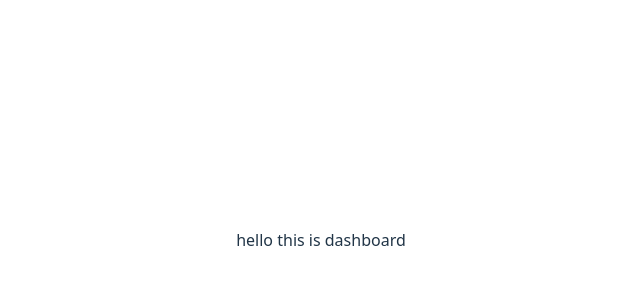
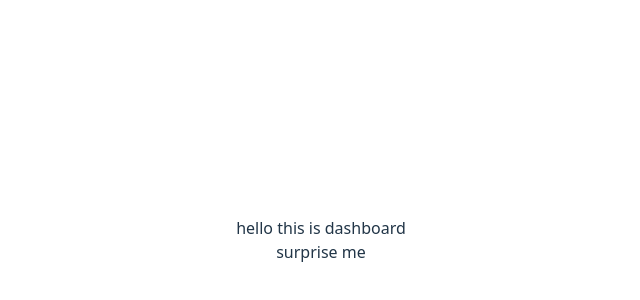
Before and after one commit to xiec1377/drink-app, a React (Vite) app in the folder frontend/: page /dashboard in a window 1280 px wide. Shown: the part 160-460 px from the top of the page, without its empty margins (319-959 px from the left). Built offline with nearby package versions, Linux system fonts and the light colour scheme; no server answers.

Commit message:
feat: random cocktail logic with thumbnail

```diff
--- a/frontend/src/Dashboard.tsx
+++ b/frontend/src/Dashboard.tsx
@@ -1,18 +1,44 @@
 // import "./App.css";
-import { useEffect } from "react";
+import { useEffect, useState } from "react";
 import axios from "axios";
 
 function Dashboard() {
+  const [randomThumb, setRandomThumb] = useState("");
   const fetchAPI = async () => {
     const response = await axios.get("http://localhost:8080/api");
     console.log("response:", response.data);
   };
 
+  const getRandom = async () => {
+    try {
+      const response = await axios.get(
+        "https://www.thecocktaildb.com/api/json/v1/1/random.php"
+      );
+      const drink = response.data.drinks[0];
+      console.log("random:", drink);
+      setRandomThumb(`${drink.strDrinkThumb}/medium`);
+    } catch (error) {
+      console.error("Error fetching random cocktail:", error);
+    }
+  };
+
   useEffect(() => {
-    fetchAPI();
+    // fetchAPI();
+    // getRandom();
   }, []);
 
-  return <p>hello this is dashboard</p>;
+  return (
+    <>
+      <p>hello this is dashboard</p>
+      <p onClick={getRandom}>surprise me</p>
+
+      {randomThumb && (
+        <div>
+          <img src={randomThumb} alt="Random cocktail" />
+        </div>
+      )}
+    </>
+  );
 }
 
 export default Dashboard;
```
